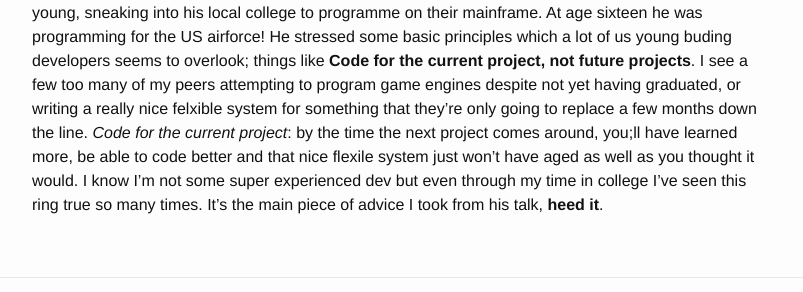
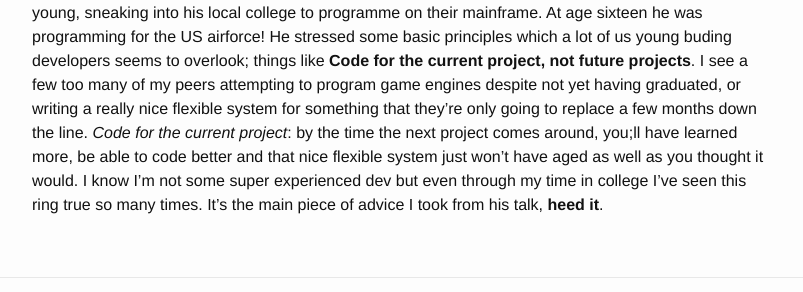
Before and after one commit to AlexMeuer/AlexMeuer.github.io, a Jekyll site: the page built from _posts/2016-04-16-games-fleadh.markdown, in a window 1280 px wide and 900 px high, scrolled down 1728 px. Shown: the part 445-737 px from the top of the window, without its empty margins (238-1041 px from the left). Built offline with Jekyll 4.4.1, drawn with Linux system fonts in a browser that asks for light colours.

Commit message:
Fixed type in games fleadh post.

```diff
--- a/_posts/2016-04-16-games-fleadh.markdown
+++ b/_posts/2016-04-16-games-fleadh.markdown
@@ -21,7 +21,7 @@ In third year we didn't compete. We had two reasons:
 
 I would have liked to compete properly in fourth year (this year), entering either my _Final Year Project_ (fyp) or our best _Real World Modelling_ project. The theme this year was tower defence and I thought I'd compete one last time. However, due to the stresses of final year and the fact that none of my team members showed up on the day, it turned into more of a feedback session than a proper competition entry (I was left to present both the _fyp_ and _RWM_ projects). It wasn't all bad though, I got some really useful feedback that really helped improve my _fyp_ and I had the chance to hear John Romero speak, which is, I suppose the useful part of this post behind the wall of waffle. If you've bothered reading this far, I congratulate you.
 ![Games Fleadh 2016][fleadh-2016]
-John Romero was guest speaker at the Games Fleadh this year and also one of the judges. He discussed his background and drip-fed us all useful tidbits about development. He began coding super young, sneaking into his local college to programme on their mainframe. At age sixteen he was programming for the US airforce! He stressed some basic principles which a lot of us young buding developers seems to overlook; things like __Code for the current project, not future projects__. I see a few too many of my peers attempting to program game engines despite not yet having graduated, or writing a really nice felxible system for something that they're only going to replace a few months down the line. _Code for the current project_: by the time the next project comes around, you;ll have learned more, be able to code better and that nice flexile system just won't have aged as well as you thought it would. I know I'm not some super experienced dev but even through my time in college I've seen this ring true so many times. It's the main piece of advice I took from his talk, __heed it__.
+John Romero was guest speaker at the Games Fleadh this year and also one of the judges. He discussed his background and drip-fed us all useful tidbits about development. He began coding super young, sneaking into his local college to programme on their mainframe. At age sixteen he was programming for the US airforce! He stressed some basic principles which a lot of us young buding developers seems to overlook; things like __Code for the current project, not future projects__. I see a few too many of my peers attempting to program game engines despite not yet having graduated, or writing a really nice flexible system for something that they're only going to replace a few months down the line. _Code for the current project_: by the time the next project comes around, you;ll have learned more, be able to code better and that nice flexible system just won't have aged as well as you thought it would. I know I'm not some super experienced dev but even through my time in college I've seen this ring true so many times. It's the main piece of advice I took from his talk, __heed it__.
 
 [fleadh-2014]: {{ mysite.url }}/assets/games-fleadh-2014.jpg
 [fleadh-2016]: {{ mysite.url }}/assets/games-fleadh-2016.jpg
```
